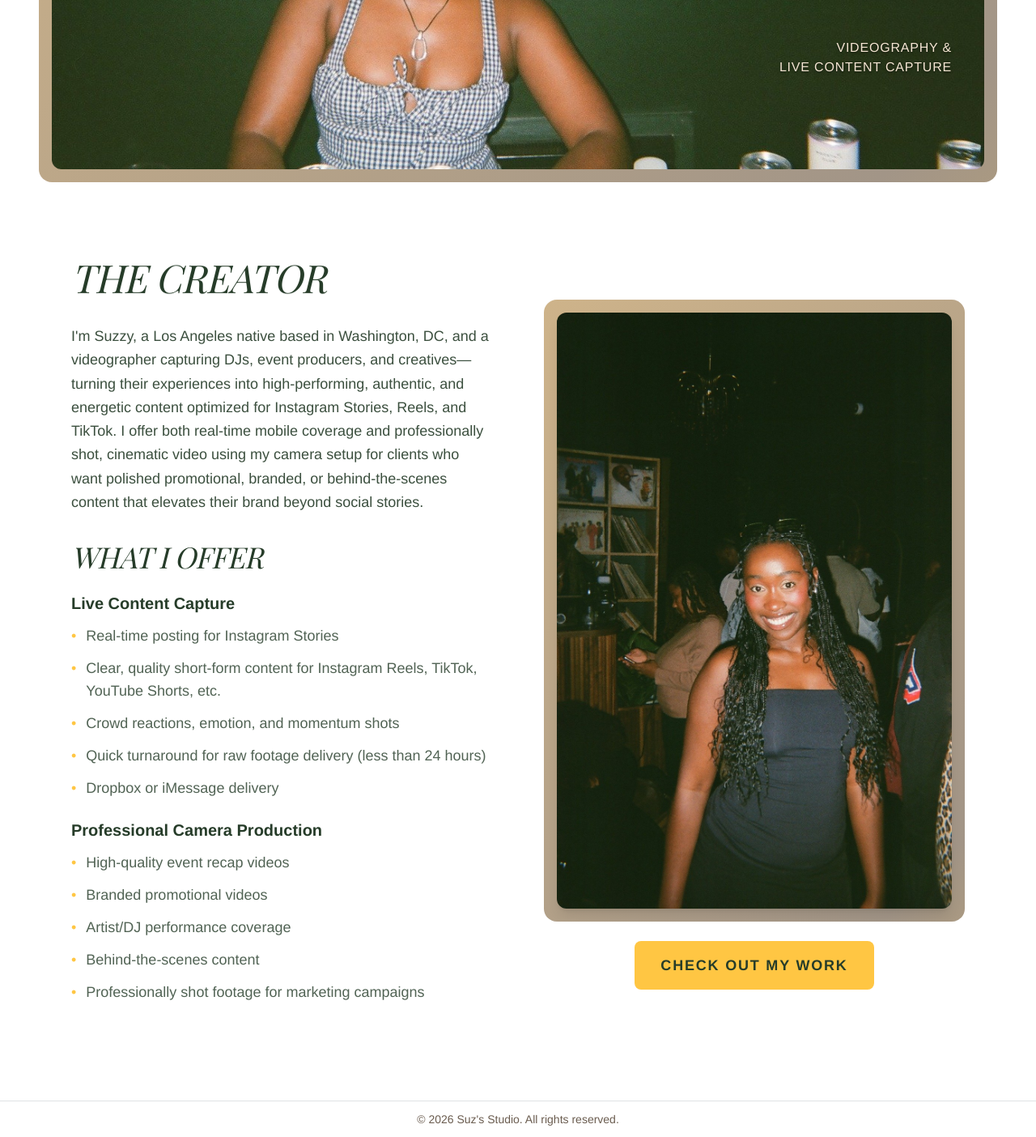
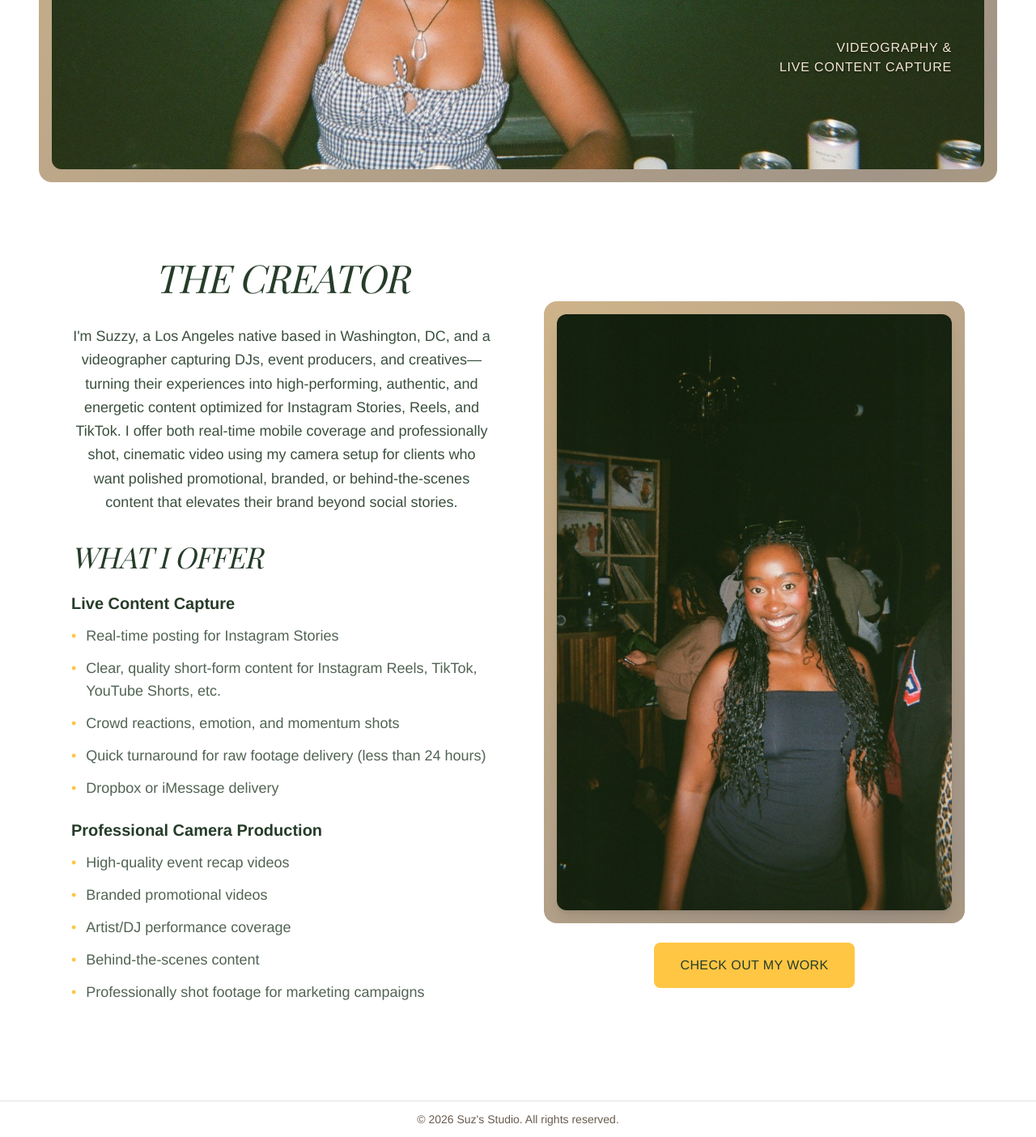
Before and after one commit to buypasses/suzstudio, a Next.js app: page / in a window 1280 px wide. Shown: the part 655-2059 px from the top of the page at 81% size. Built offline with nearby package versions, Linux system fonts and the light colour scheme; a web font is replaced by a local one.

Commit message:
Center 'THE CREATOR' heading and bio text; match CTA button style to GET IN TOUCH
- Center-align THE CREATOR heading and bio paragraph
- Update CHECK OUT MY WORK button: font-medium + tracking-wide to match GET IN TOUCH

https://claude.ai/code/session_01GnW4m4WR2EETTpiHK2xSU4

```diff
--- a/src/app/page.tsx
+++ b/src/app/page.tsx
@@ -85,12 +85,12 @@ export default function Home() {
             <div className="flex flex-col lg:flex-row gap-12 lg:gap-16 items-center">
               {/* Text Content */}
               <FadeInLeft className="lg:w-1/2">
-                <div className="float-smooth">
+                <div className="float-smooth text-center">
                   <h2 className="heading-display text-4xl lg:text-5xl text-[#263C29] italic mb-8">
                     THE CREATOR
                   </h2>
                 </div>
-                <p className="text-[#263C29]/90 text-lg leading-relaxed mb-8">
+                <p className="text-[#263C29]/90 text-lg leading-relaxed mb-8 text-center">
                   I&apos;m Suzzy, a Los Angeles native based in Washington, DC, and a videographer capturing DJs, event producers, and creatives—turning their experiences into high-performing, authentic, and energetic content optimized for Instagram Stories, Reels, and TikTok. I offer both real-time mobile coverage and professionally shot, cinematic video using my camera setup for clients who want polished promotional, branded, or behind-the-scenes content that elevates their brand beyond social stories.
                 </p>
 
@@ -153,7 +153,7 @@ export default function Home() {
                 <MagneticHover>
                   <Link
                     href="/work"
-                    className="inline-block px-8 py-4 bg-[#FFC643] text-[#263C29] text-lg font-bold tracking-widest rounded-lg hover:bg-[#e6b03c] transition-colors duration-300"
+                    className="inline-block px-8 py-4 bg-[#FFC643] text-[#263C29] font-medium tracking-wide rounded-lg hover:bg-[#e6b03c] transition-colors duration-300"
                   >
                     CHECK OUT MY WORK
                   </Link>
```
